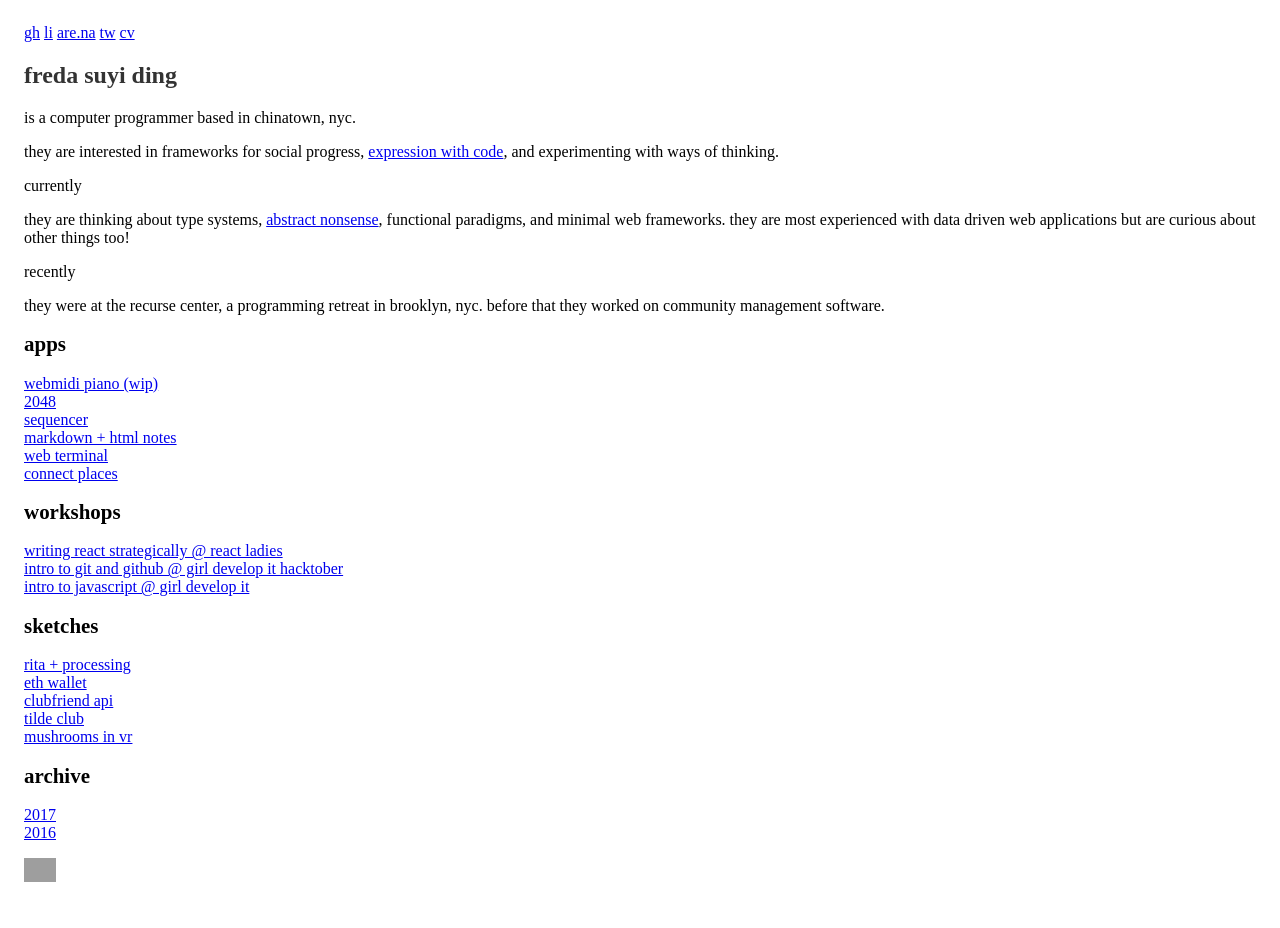
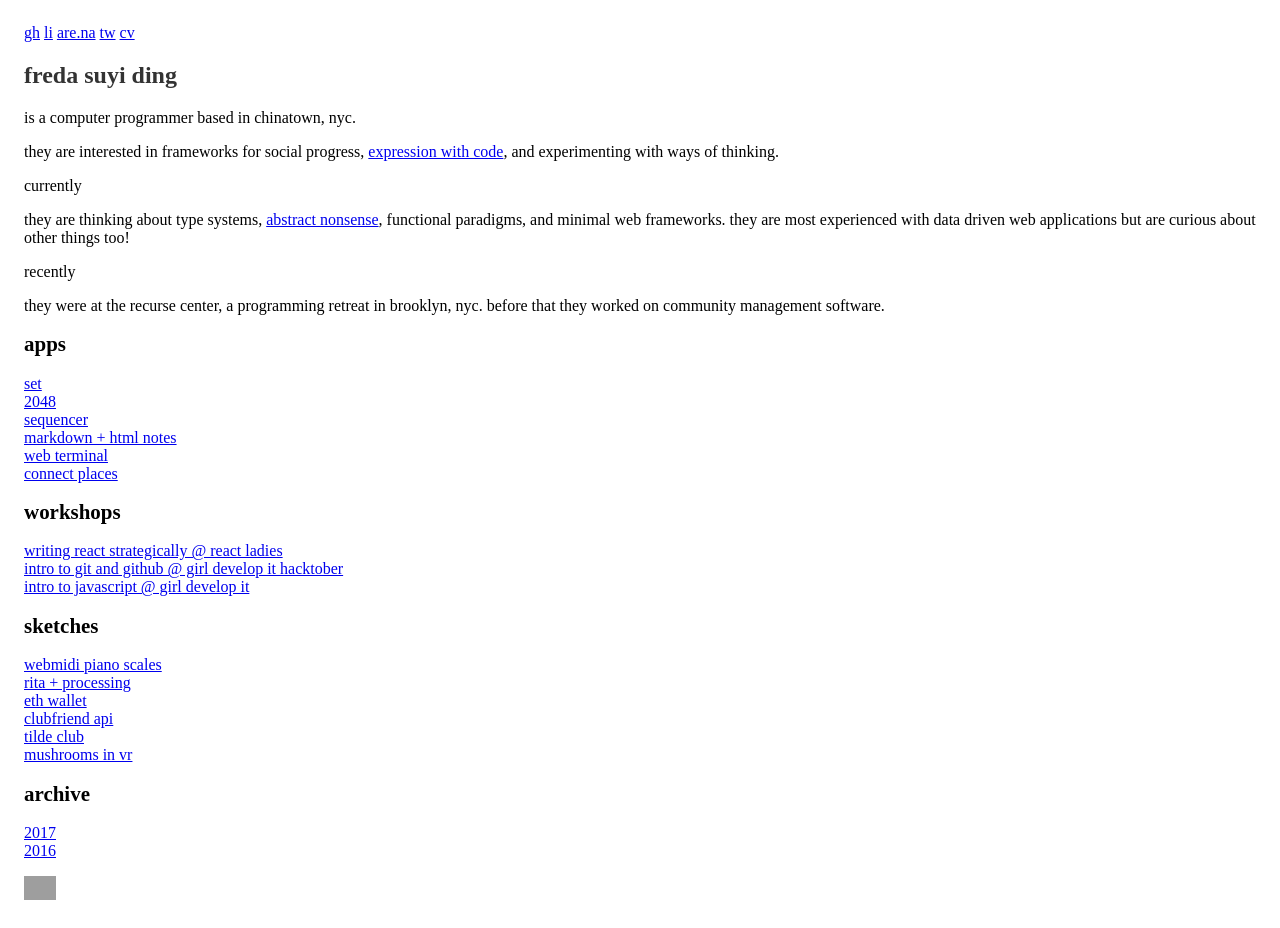
Before and after one commit to pseuyi/website, a Svelte app: page / in a window 1280 px wide. Built offline with nearby package versions, Linux system fonts and the light colour scheme; grey boxes are pictures that could not be loaded; the HTML template or start-up script is replaced by a standard one.

Commit message:
update projects section

```diff
--- a/src/Projects.svelte
+++ b/src/Projects.svelte
@@ -1,7 +1,7 @@
 <ul>
   <li><h2>apps</h2></li>
   <ul>
-    <li><a href="/modes">webmidi piano (wip)</a></li>
+    <li><a href="https://arcane-scrubland-08669.herokuapp.com/">set</a></li>
     <li><a href="/2048">2048</a></li>
     <li><a href="/sequencer">sequencer</a></li>
     <li>
@@ -44,6 +44,7 @@
   </ul>
   <li><h2>sketches</h2></li>
   <ul>
+    <li><a href="/modes">webmidi piano scales</a></li>
     <li><a href="/grammar">rita + processing</a></li>
 
     <li><a href="https://blockmate.herokuapp.com/">eth wallet</a></li>
```
